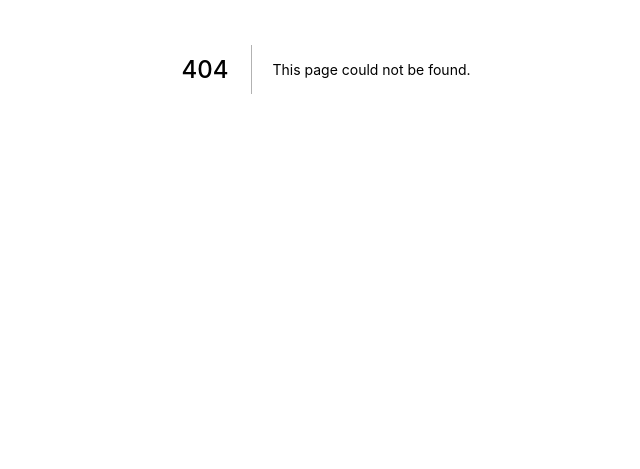
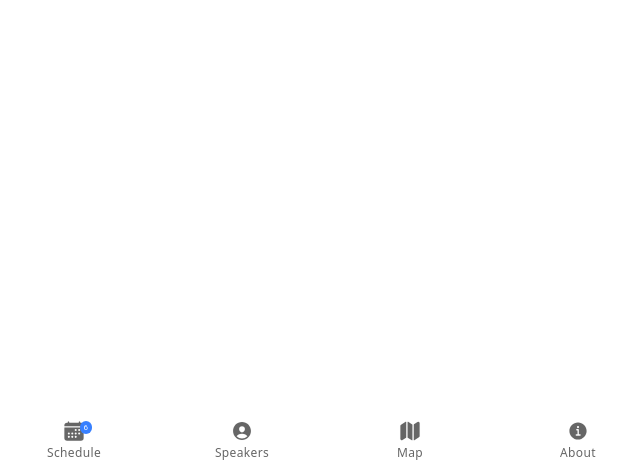
Before and after one commit to zqmzhong/i-accounting, a Next.js app: page /home in a window 1280 px wide. Before the commit this address had no page. Shown: the part 331-800 px from the top of the page, without its empty margins (314-954 px from the left). Built offline with nearby package versions, Linux system fonts and the light colour scheme.

Commit message:
feat: 集成 ionic 组件库

```diff
--- a/package.json
+++ b/package.json
@@ -7,6 +7,8 @@
     "start": "next start"
   },
   "dependencies": {
+    "@ionic/core": "^6.0.9",
+    "ionicons": "^6.0.1",
     "next": "^12.1.0",
     "react": "^17.0.2",
     "react-dom": "^17.0.2"
--- a/pages/_app.js
+++ b/pages/_app.js
@@ -1,5 +1,31 @@
+import { useEffect } from 'react'
+import { defineCustomElements as ionDefineCustomElements } from '@ionic/core/loader'
+
+/* Core CSS required for Ionic components to work properly */
+import "@ionic/core/css/core.css";
+
+/* Basic CSS for apps built with Ionic */
+import "@ionic/core/css/normalize.css";
+import "@ionic/core/css/structure.css";
+import "@ionic/core/css/typography.css";
+
+/* Optional CSS utils that can be commented out */
+// import '@ionic/core/css/padding.css'
+// import '@ionic/core/css/float-elements.css'
+// import '@ionic/core/css/text-alignment.css'
+// import '@ionic/core/css/text-transformation.css'
+// import '@ionic/core/css/flex-utils.css'
+// import '@ionic/core/css/display.css'
+
 import '../styles/globals.css'
 
 export default function MyApp({ Component, pageProps }) {
-  return <Component {...pageProps} />
+  useEffect(() => {
+    ionDefineCustomElements(window)
+  })
+  return (
+    <ion-app>
+      <Component {...pageProps} />
+    </ion-app>
+  )
 }
--- /dev/null
+++ b/pages/home/index.js
@@ -0,0 +1,30 @@
+import { calendar, personCircle, map, informationCircle } from 'ionicons/icons';
+
+export default function Home() {
+  return (
+    <ion-tabs>
+      <ion-tab-bar slot="bottom">
+        <ion-tab-button tab="schedule">
+          <ion-icon icon={calendar} />
+          <ion-label>Schedule</ion-label>
+          <ion-badge>6</ion-badge>
+        </ion-tab-button>
+
+        <ion-tab-button tab="speakers">
+          <ion-icon icon={personCircle} />
+          <ion-label>Speakers</ion-label>
+        </ion-tab-button>
+
+        <ion-tab-button tab="map">
+          <ion-icon icon={map} />
+          <ion-label>Map</ion-label>
+        </ion-tab-button>
+
+        <ion-tab-button tab="about">
+          <ion-icon icon={informationCircle} />
+          <ion-label>About</ion-label>
+        </ion-tab-button>
+      </ion-tab-bar>
+    </ion-tabs>
+  );
+}
```
Also changed, not shown: 1 other file (tests, documents, lock files or other folders).
